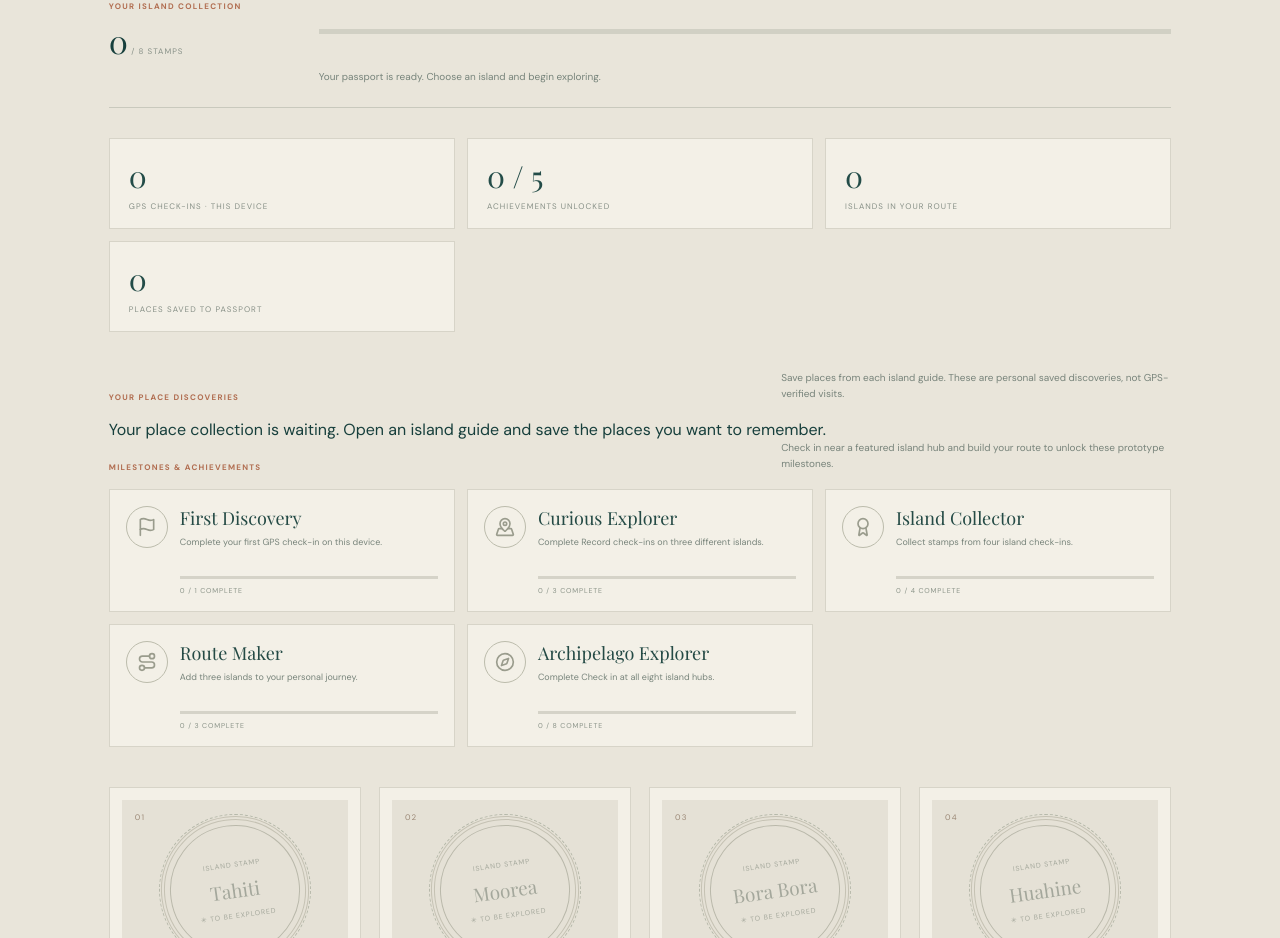
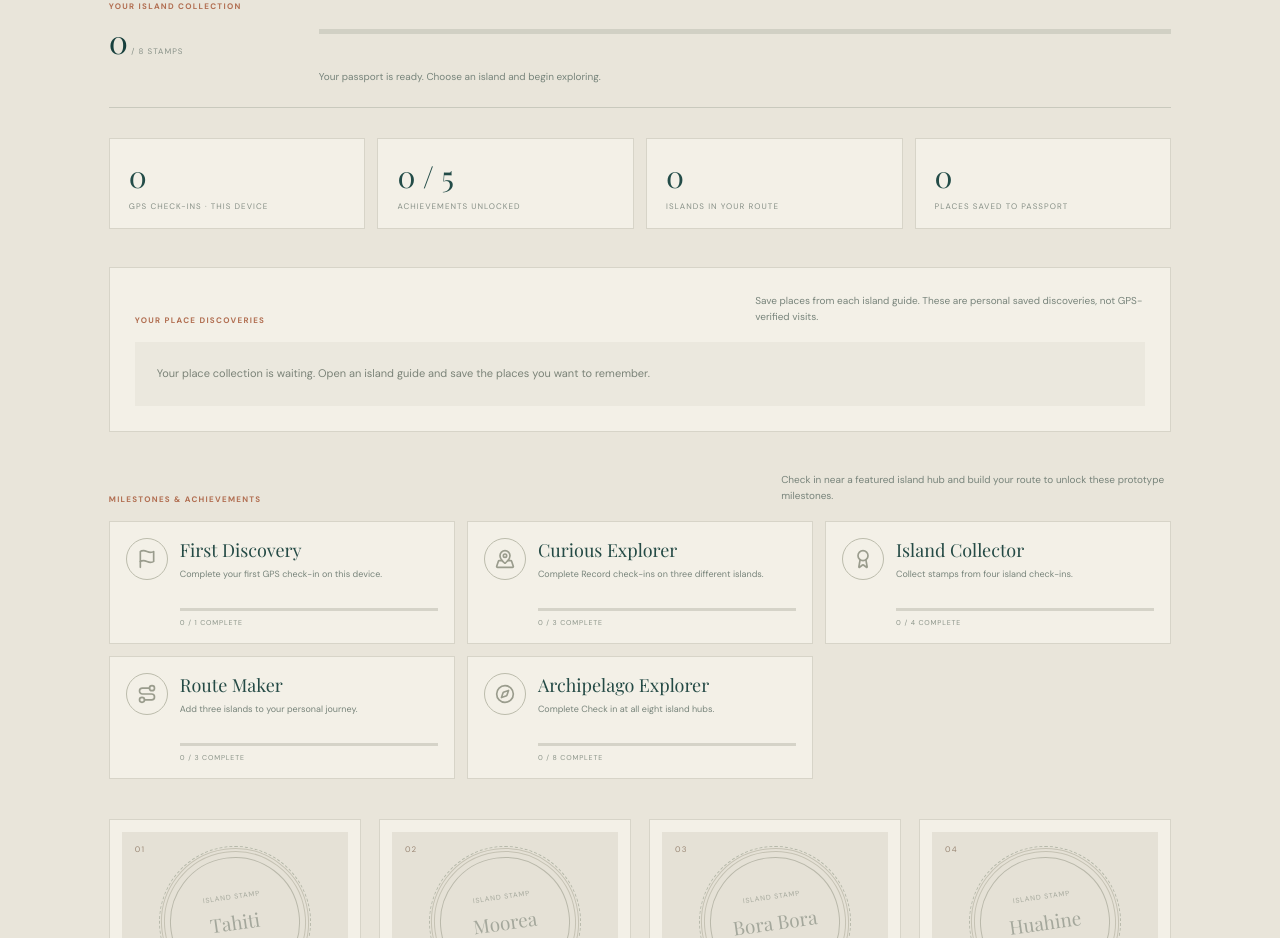
Before and after one commit to graceon985-creator/-graceon-tahiti-redesign, a React (Vite) app: page / in a window 1280 px wide. Shown: the part 6320-7258 px from the top of the page. Built offline with nearby package versions, Linux system fonts and the light colour scheme.

Commit message:
Style saved place passport collection

```diff
--- a/src/styles.css
+++ b/src/styles.css
@@ -279,3 +279,19 @@
 .activity-card-links a{display:flex;align-items:center;gap:6px;color:#a86e53;font-size:8px;letter-spacing:.1em}
 .activity-safety-note{font-size:9px;line-height:1.7;color:#7b8378;margin:18px 0 0}
 @media(max-width:640px){.island-activity-cards{grid-template-columns:1fr}.island-activity-card{min-height:0;padding:21px}.island-activity-card h3{font-size:24px}}
+
+
+/* Saved place discoveries in the Tahiti Passport */
+.passport-stats{grid-template-columns:repeat(4,minmax(0,1fr));}
+.passport-place-toggle{align-self:flex-start;margin:2px 0 15px;padding:9px 12px;border:1px solid #c8cbbf;background:transparent;color:#7b725f;font-size:8px;letter-spacing:.11em;cursor:pointer;transition:background .2s,border-color .2s,color .2s;}
+.passport-place-toggle:hover,.passport-place-toggle.saved{border-color:#8ca994;background:#e2eae0;color:#315b4b;}
+.passport-place-collection{margin:10px 0 40px;padding:25px;background:#f3f0e7;border:1px solid #d7d4c8;}
+.passport-place-empty{padding:22px;background:#ebe8de;color:#7b8378;font-size:11px;line-height:1.8;}
+.passport-place-islands{display:grid;grid-template-columns:repeat(2,minmax(0,1fr));gap:12px;}
+.passport-place-island{padding:19px;background:#ebe8de;border:1px solid #d8d5c9;}
+.passport-place-island h3{font:25px 'Playfair Display',serif;font-weight:400;color:#234c48;margin:5px 0 12px;}
+.passport-place-island ul{list-style:none;margin:0 0 15px;padding:0;}
+.passport-place-island li{padding:8px 0;border-bottom:1px solid #d8d5c9;color:#65746e;font-size:10px;line-height:1.5;}
+.passport-place-island button{display:inline-flex;align-items:center;gap:7px;border:0;background:transparent;padding:7px 0;color:#a66d4e;font-size:8px;letter-spacing:.1em;cursor:pointer;}
+@media(max-width:850px){.passport-stats{grid-template-columns:repeat(2,minmax(0,1fr));}}
+@media(max-width:600px){.passport-place-collection{padding:15px}.passport-place-islands{grid-template-columns:1fr}.passport-place-island{padding:15px}}
```
